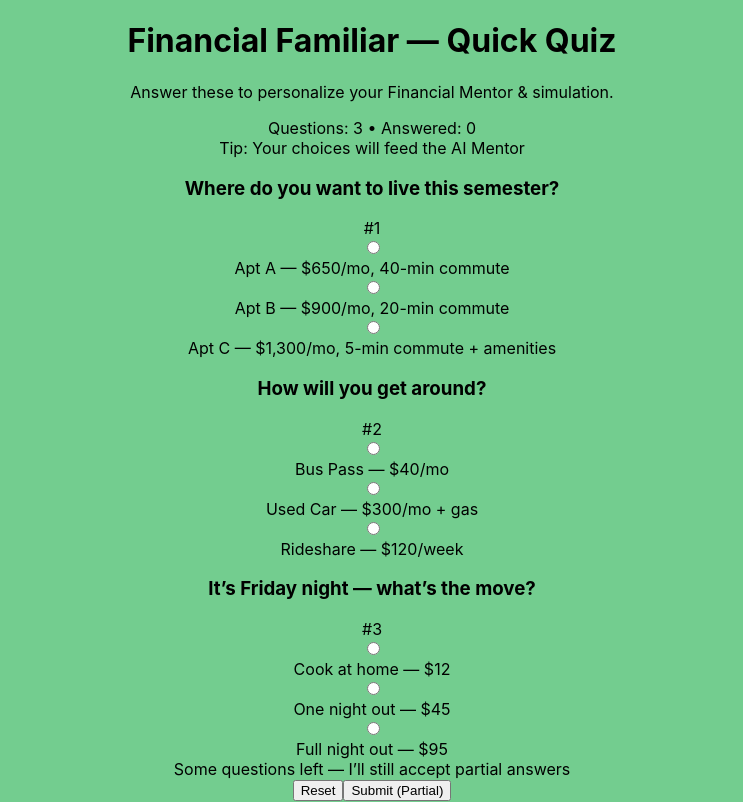
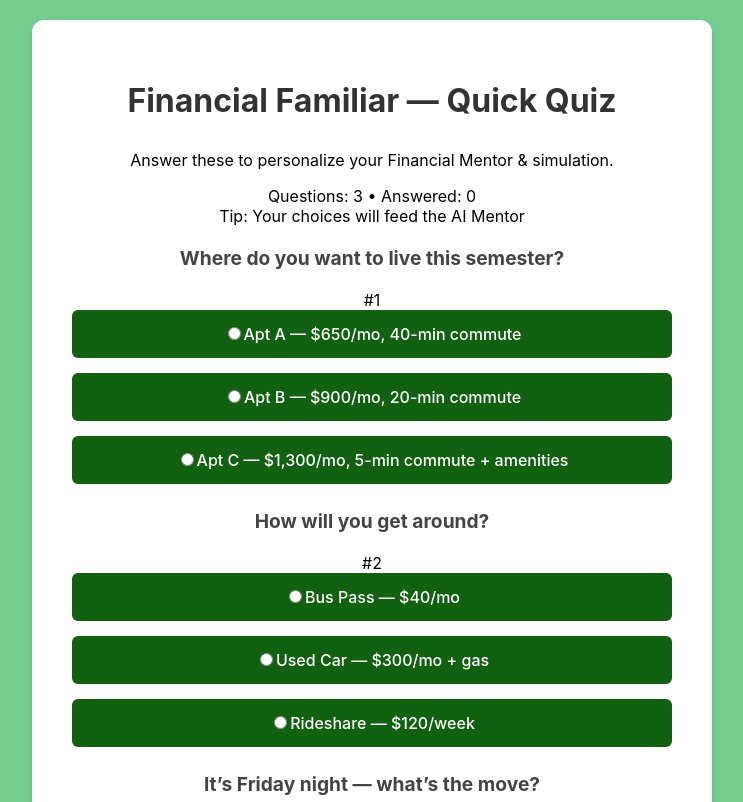
Before and after one commit to ketsia0623/technica-2025-hack, a React (Create React App) app in the folder my-ts-app/: page /quiz in a window 1280 px wide. Shown: the top 802 px of the page, without its empty margins (268-1011 px from the left). Built offline with nearby package versions, Linux system fonts and the light colour scheme.

Commit message:
css classes for styling

```diff
--- a/my-ts-app/src/pages/Quiz.tsx
+++ b/my-ts-app/src/pages/Quiz.tsx
@@ -1,8 +1,6 @@
 import React, { useState } from "react";
 import { JSX } from "react/jsx-runtime";
-import "./Quiz.css";
-
-
+import "./Quiz.css"; // make sure Quiz.css is in the same folder
 
 type Question = {
   id: number;
@@ -42,7 +40,6 @@ const questions: Question[] = [
 ];
 
 export default function QuizPage(): JSX.Element {
-  // answers: map questionId -> selected option index (0-based)
   const [answers, setAnswers] = useState<Record<number, number | null>>(
     () =>
       questions.reduce((acc, q) => {
@@ -60,66 +57,63 @@ export default function QuizPage(): JSX.Element {
   const allAnswered = Object.values(answers).every((v) => v !== null);
 
   const handleSubmit = () => {
-    // Replace with any scoring / API call you want
     setShowSummary(true);
-    // e.g., call AI with parsed answers here
+    // Hook: send 'answers' to AI Mentor or scoring function here
+  };
+
+  const handleReset = () => {
+    setAnswers(
+      questions.reduce((acc, q) => {
+        acc[q.id] = null;
+        return acc;
+      }, {} as Record<number, number | null>)
+    );
+    setShowSummary(false);
   };
 
   return (
-    <div className="min-h-screen bg-gradient-to-b from-gray-50 to-white flex items-center justify-center p-6">
-      {/* Center card */}
-      <div className="w-full max-w-4xl bg-white rounded-3xl shadow-2xl border border-gray-100 overflow-hidden">
-        {/* Header */}
-        <div className="px-8 py-6 bg-gradient-to-r from-indigo-600 to-violet-600 text-white">
-          <h1 className="text-2xl font-semibold">Financial Familiar — Quick Quiz</h1>
-          <p className="text-sm opacity-90 mt-1">
-            Answer these to personalize your Financial Mentor & simulation.
-          </p>
+    <div className="quiz-container">
+      <div className="quiz-card">
+        <header>
+          <h1 className="quiz-title">Financial Familiar — Quick Quiz</h1>
+          <p className="quiz-subtitle">Answer these to personalize your Financial Mentor & simulation.</p>
+        </header>
+
+        <div className="quiz-meta">
+          <div className="quiz-stats">
+            Questions: {questions.length} • Answered:{" "}
+            {Object.values(answers).filter((v) => v !== null).length}
+          </div>
+          <div className="quiz-tip">Tip: Your choices will feed the AI Mentor</div>
         </div>
 
-        {/* Content area: two-column layout on md+ */}
-        <div className="p-6">
-          <div className="flex items-center justify-between mb-4">
-            <div className="text-sm text-gray-600">
-              {`Questions: ${questions.length} • Answered: ${
-                Object.values(answers).filter((v) => v !== null).length
-              }`}
-            </div>
-            <div className="text-sm text-gray-500">Tip: Your choices will feed the AI Mentor</div>
+        {/* Questions area - will scroll if many */}
+        <div className="quiz-questions-wrapper">
+          {questions.map((q) => (
+            <div key={q.id} className="quiz-question-box">
+              <div className="quiz-question-header">
+                <h3 className="quiz-question">{q.question}</h3>
+                <div className="quiz-qid">#{q.id}</div>
               </div>
 
-          <div className="grid grid-cols-1 md:grid-cols-2 gap-6 max-h-[60vh] overflow-auto pr-2">
-            {questions.map((q) => (
-              <div
-                key={q.id}
-                className="bg-gray-50 border border-gray-100 rounded-2xl p-5 shadow-sm"
-              >
-                <div className="flex items-start justify-between">
-                  <h3 className="text-base font-medium text-gray-800">{q.question}</h3>
-                  <div className="text-xs text-gray-500">#{q.id}</div>
-                </div>
-
-                <div className="mt-4 space-y-3">
+              <div className="quiz-options">
                 {q.options.map((opt, i) => {
                   const selected = answers[q.id] === i;
                   return (
                     <label
                       key={i}
-                        className={`flex items-center gap-3 w-full cursor-pointer p-3 rounded-xl border transition
-                          ${
-                            selected
-                              ? "bg-indigo-50 border-indigo-300 ring-1 ring-indigo-100"
-                              : "bg-white border-gray-200 hover:bg-gray-50"
-                          }`}
+                      className={`quiz-option ${selected ? "selected" : ""}`}
+                      // clicking label toggles selection
+                      onClick={() => handleSelect(q.id, i)}
                     >
                       <input
                         type="radio"
                         name={`question-${q.id}`}
                         checked={selected || false}
-                          onChange={() => handleSelect(q.id, i)}
-                          className="form-radio h-4 w-4 text-indigo-600"
+                        readOnly
+                        className="quiz-option-input"
                       />
-                        <div className="text-sm text-gray-800">{opt}</div>
+                      <span className="quiz-option-text">{opt}</span>
                     </label>
                   );
                 })}
@@ -128,37 +122,24 @@ export default function QuizPage(): JSX.Element {
           ))}
         </div>
 
-          {/* Footer with actions */}
-          <div className="mt-6 flex items-center justify-between">
-            <div className="text-sm text-gray-600">
+        {/* Footer actions */}
+        <div className="quiz-footer">
+          <div className="quiz-status">
             {allAnswered ? (
-                <span className="text-green-600 font-medium">All questions answered</span>
+              <span className="quiz-all-done">All questions answered</span>
             ) : (
-                <span className="text-yellow-600">Some questions left — I’ll still accept partial answers</span>
+              <span className="quiz-partial">Some questions left — I’ll still accept partial answers</span>
             )}
           </div>
-            <div className="flex items-center gap-3">
-              <button
-                onClick={() => {
-                  // quick clear (optional)
-                  setAnswers(
-                    questions.reduce((acc, q) => {
-                      acc[q.id] = null;
-                      return acc;
-                    }, {} as Record<number, number | null>)
-                  );
-                  setShowSummary(false);
-                }}
-                className="px-4 py-2 rounded-xl border border-gray-200 text-sm text-gray-700 hover:bg-gray-50"
-              >
+
+          <div className="quiz-actions">
+            <button className="quiz-reset" onClick={handleReset}>
               Reset
             </button>
 
             <button
+              className={`quiz-button ${allAnswered ? "" : "quiz-button-partial"}`}
               onClick={handleSubmit}
-                className={`px-5 py-2 rounded-xl text-sm text-white transition
-                  ${allAnswered ? "bg-indigo-600 hover:bg-indigo-700" : "bg-indigo-400/80 cursor-pointer"}
-                `}
             >
               {allAnswered ? "Submit & Generate Plan" : "Submit (Partial)"}
             </button>
@@ -167,18 +148,22 @@ export default function QuizPage(): JSX.Element {
 
         {/* Summary panel */}
         {showSummary && (
-            <div className="mt-6 bg-white border border-gray-100 rounded-2xl p-5 shadow-inner">
-              <h4 className="text-lg font-semibold mb-3">Summary of your answers</h4>
-              <ul className="space-y-2">
+          <div className="quiz-summary">
+            <h4 className="quiz-summary-title">Summary of your answers</h4>
+            <ul className="quiz-summary-list">
               {questions.map((q) => {
                 const selIndex = answers[q.id];
                 return (
-                    <li key={q.id} className="flex gap-4 items-start">
-                      <div className="w-6 text-xs text-gray-500">#{q.id}</div>
+                  <li key={q.id} className="quiz-summary-item">
+                    <div className="quiz-summary-id">#{q.id}</div>
                     <div>
-                        <div className="text-sm font-medium text-gray-800">{q.question}</div>
-                        <div className="text-sm text-gray-600 mt-1">
-                          {selIndex !== null ? q.options[selIndex] : <span className="italic text-gray-400">No answer</span>}
+                      <div className="quiz-summary-question">{q.question}</div>
+                      <div className="quiz-summary-answer">
+                        {selIndex !== null ? (
+                          q.options[selIndex]
+                        ) : (
+                          <i className="quiz-no-answer">No answer</i>
+                        )}
                       </div>
                     </div>
                   </li>
@@ -186,13 +171,13 @@ export default function QuizPage(): JSX.Element {
               })}
             </ul>
 
-              <div className="mt-4 flex justify-end">
+            <div className="quiz-summary-actions">
               <button
+                className="quiz-send-mentor"
                 onClick={() => {
-                    // hook point: call LLM / API with answers here
-                    alert("Here you'd call your AI Mentor with the selected answers (demo)");
+                  // replace with actual API/LLM call
+                  alert("Send answers to AI Mentor (hook point)");
                 }}
-                  className="px-4 py-2 bg-green-600 text-white rounded-xl hover:bg-green-700"
               >
                 Send to AI Mentor
               </button>
@@ -201,6 +186,5 @@ export default function QuizPage(): JSX.Element {
         )}
       </div>
     </div>
-    </div>
   );
 }
```
Lines whose indentation alone changed are shown as unchanged.
